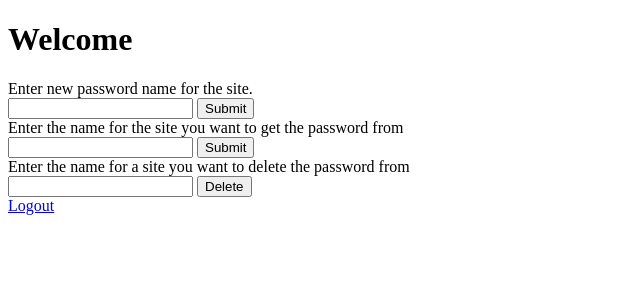
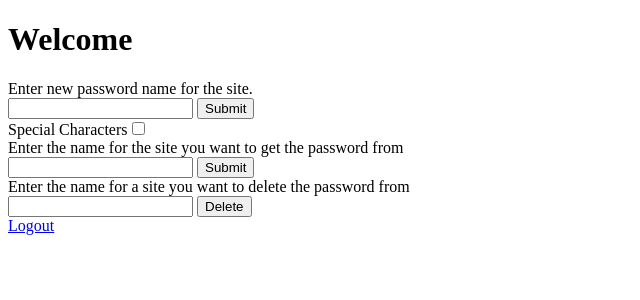
Before and after one commit to RAIN13-PY/FlaskPasswordManager, a Flask app: template templates/user.html in a window 1280 px wide. Shown: the top 300 px of the page, without its empty margins (0-640 px from the left). Run offline with Flask 2, Linux system fonts and the light colour scheme; the template is opened without the code that fills it, so the values that code supplies are empty.

Commit message:
Added checkbox for /user/new

```diff
--- a/templates/user.html
+++ b/templates/user.html
@@ -13,6 +13,7 @@
   <form action="user/new" method="post">
     <input name="text">
     <input type="submit"> <br>
+    Special Characters<input type="checkbox" name="specialschars">
   </form>
   <form action='/user/Read' method="post">
     Enter the name for the site you want to get the password from <br>
```
